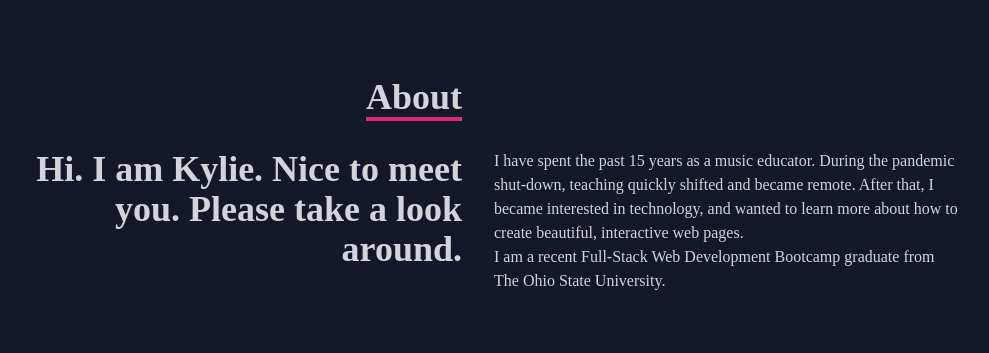
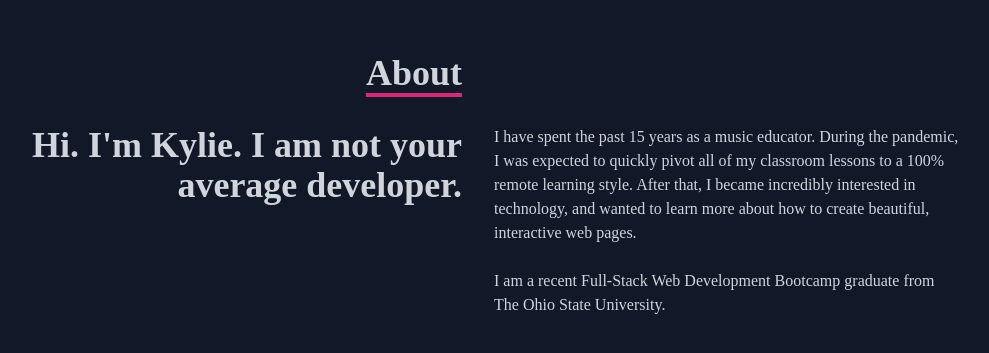
Before and after one commit to kylieogg/kylieogg-portfolio-react, a React (Create React App) app: page / in a window 1280 px wide. Shown: the part 1015-1368 px from the top of the page, without its empty margins (162-1151 px from the left). Built offline with nearby package versions, Linux system fonts and the light colour scheme.

Commit message:
updated about section

```diff
--- a/src/components/About.jsx
+++ b/src/components/About.jsx
@@ -14,12 +14,14 @@ const About = () => {
             </div>
              <div className='max-w-[1000px] w-full grid sm:grid-cols-2 gap-8 px-4'>
                  <div className='sm:text-right text-4xl font-bold'>
-                     <p>Hi. I am Kylie. Nice to meet you. Please take a look around.</p>
+                     <p>Hi. I'm Kylie. I am not your average developer.</p>
                  </div>
             <div>
                <p>
-                 I have spent the past 15 years as a music educator. During the pandemic shut-down, teaching quickly shifted and became remote. After that, I became interested in technology, and wanted to learn more about how to create beautiful, interactive web pages.
+                 I have spent the past 15 years as a music educator. During the pandemic, I was expected to quickly pivot all of my classroom lessons to a 100% remote learning style. After that, I became incredibly interested in technology, and wanted to learn more about how to create beautiful, interactive web pages.
                </p>
+               <br>
+               </br>
                <p>
                I am a recent Full-Stack Web Development Bootcamp graduate from The Ohio State University.
                </p>
```
